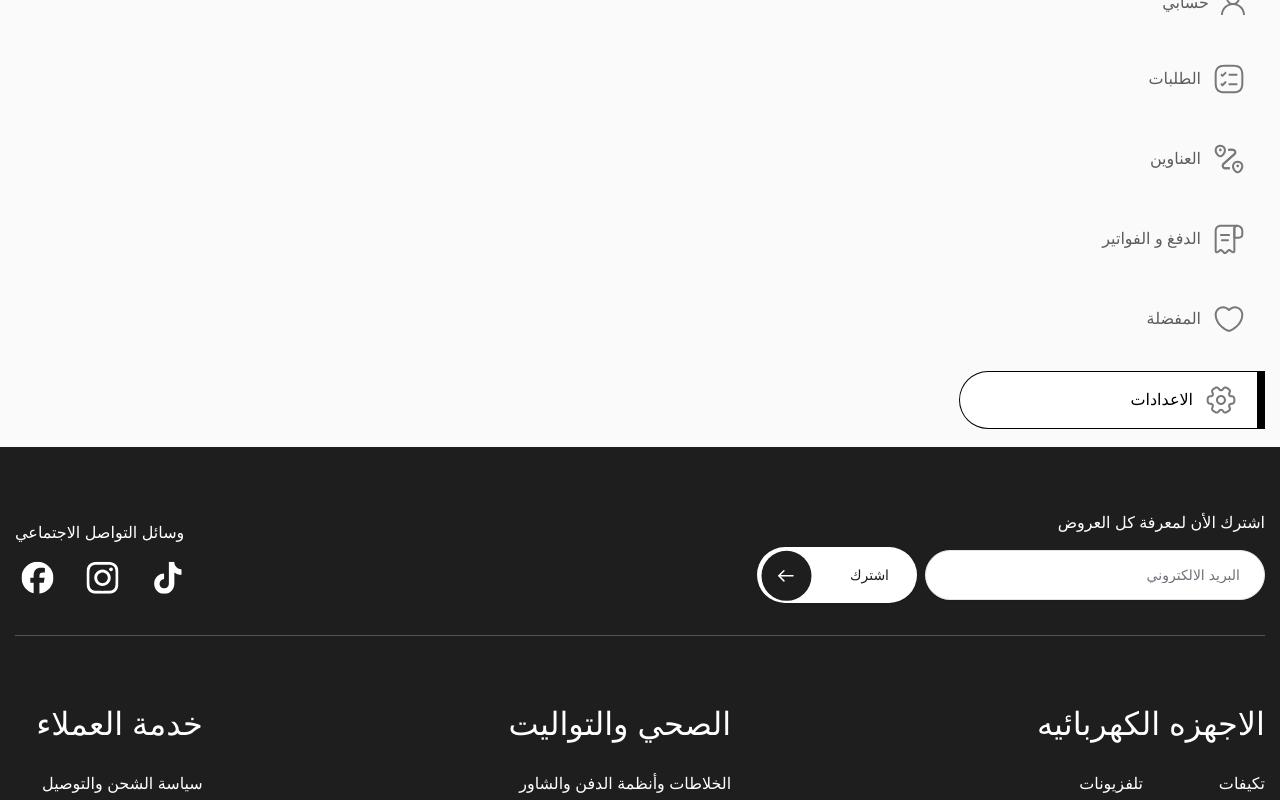
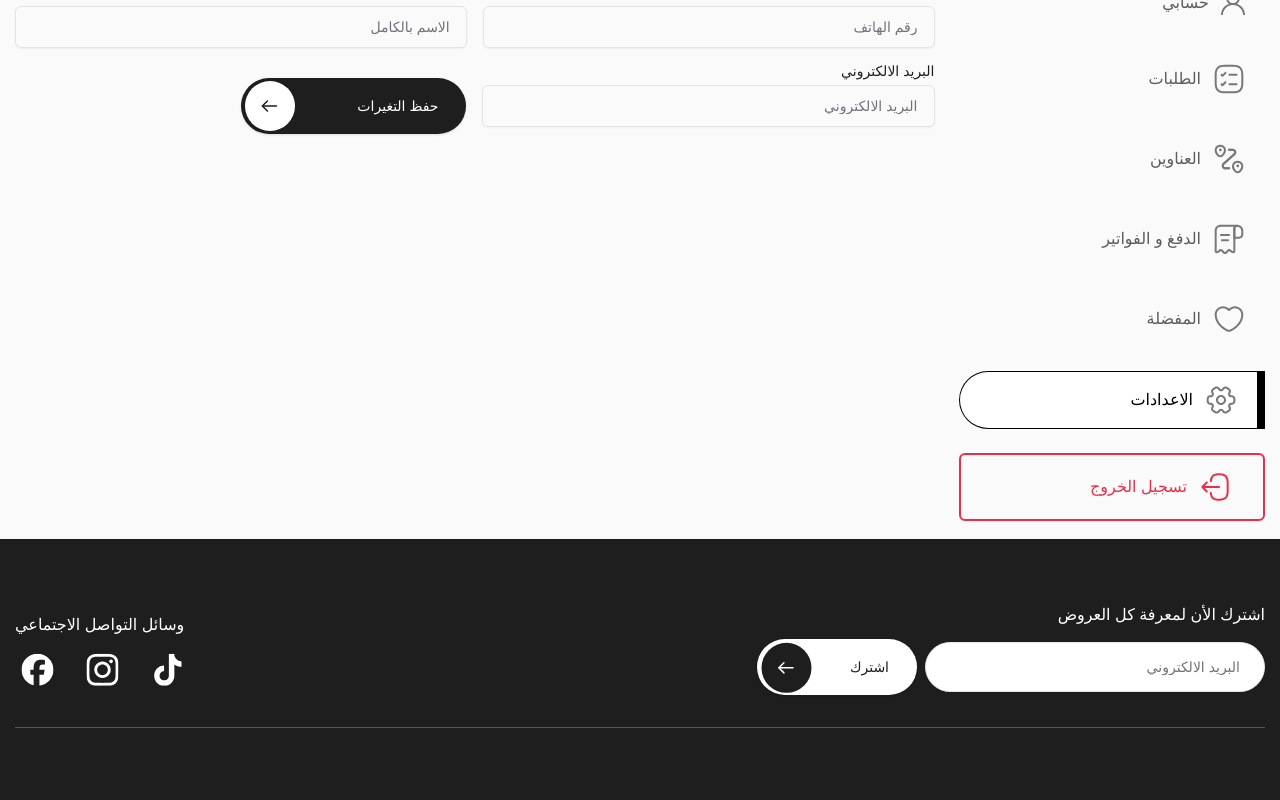
Before and after one commit to AhmedAbozaid9/musc_deploy, a Next.js app: page /account in a window 1280 px wide. Both pictures are taken after a click on the button "الاعدادات". Shown: the part 407-1207 px from the top of the page. Built offline with nearby package versions, Linux system fonts and the light colour scheme; no server answers; a web font is replaced by a local one.

Commit message:
adds missing ui

```diff
--- /dev/null
+++ b/components/Icons/account/Logout.tsx
@@ -0,0 +1,28 @@
+import React from "react";
+
+const Logout = () => {
+  return (
+    <svg
+      width="32"
+      height="32"
+      viewBox="0 0 32 32"
+      fill="none"
+      xmlns="http://www.w3.org/2000/svg"
+    >
+      <path
+        d="M20.3194 29.6933H20.146C14.226 29.6933 11.3727 27.36 10.8794 22.1333C10.826 21.5866 11.226 21.0933 11.786 21.04C12.3194 20.9866 12.826 21.4 12.8794 21.9466C13.266 26.1333 15.2394 27.6933 20.1594 27.6933H20.3327C25.7594 27.6933 27.6794 25.7733 27.6794 20.3466V11.6533C27.6794 6.22664 25.7594 4.30664 20.3327 4.30664H20.1594C15.2127 4.30664 13.2394 5.89331 12.8794 10.16C12.8127 10.7066 12.346 11.12 11.786 11.0666C11.226 11.0266 10.826 10.5333 10.866 9.98664C11.3194 4.67997 14.186 2.30664 20.146 2.30664H20.3194C26.866 2.30664 29.666 5.10664 29.666 11.6533V20.3466C29.666 26.8933 26.866 29.6933 20.3194 29.6933Z"
+        fill="#EE2D47"
+      />
+      <path
+        d="M19.9995 17H4.82617C4.27951 17 3.82617 16.5467 3.82617 16C3.82617 15.4533 4.27951 15 4.82617 15H19.9995C20.5462 15 20.9995 15.4533 20.9995 16C20.9995 16.5467 20.5462 17 19.9995 17Z"
+        fill="#EE2D47"
+      />
+      <path
+        d="M7.79927 21.4666C7.54594 21.4666 7.2926 21.3733 7.0926 21.1733L2.62594 16.7066C2.23927 16.32 2.23927 15.68 2.62594 15.2933L7.0926 10.8266C7.47927 10.44 8.11927 10.44 8.50594 10.8266C8.8926 11.2133 8.8926 11.8533 8.50594 12.24L4.74594 16L8.50594 19.76C8.8926 20.1466 8.8926 20.7866 8.50594 21.1733C8.31927 21.3733 8.0526 21.4666 7.79927 21.4666Z"
+        fill="#EE2D47"
+      />
+    </svg>
+  );
+};
+
+export default Logout;
--- a/components/pages/account/Account.tsx
+++ b/components/pages/account/Account.tsx
@@ -13,10 +13,10 @@ const Account = ({ slug, setSlug }: AccountProps) => {
   return (
     <div>
       <Orders slug={slug} setSlug={setSlug} />
-      <div className="my-4" />
-      <div className="flex gap-6">
+      <div className="my-7" />
+      <div className="flex gap-7">
         <BillsAndPayments slug={slug} setSlug={setSlug} />
-        <div className="w-1/3">
+        <div>
           <div className="flex items-center justify-between">
             <h3 className="text-xl font-semibold mb-4">العناوين</h3>
             <button
--- a/components/pages/account/AccountLayout.tsx
+++ b/components/pages/account/AccountLayout.tsx
@@ -1,6 +1,7 @@
 "ude client";
 import Brudcambs from "@/components/general/Brudcambs";
 import Loading from "@/components/general/Loading";
+import Logout from "@/components/Icons/account/Logout";
 
 import User from "@/components/Icons/account/User";
 import { sidebarContent } from "@/constants/sidebarContent";
@@ -52,6 +53,10 @@ const AccountLayout = ({ children, slug, setSlug }: LayoutProps) => {
               </p>
             </button>
           ))}
+          <button className="text-[#EE2D47] border-2 border-[#EE2D47] py-4 px-8 rounded-md flex gap-3 items-center">
+            <Logout />
+            تسجيل الخروج
+          </button>
         </div>
         <div className="w-full">{children}</div>
       </div>
--- a/components/pages/account/BillsAndPayments.tsx
+++ b/components/pages/account/BillsAndPayments.tsx
@@ -16,7 +16,7 @@ interface BillsProps {
 
 const BillsAndPayments = ({ slug, setSlug }: BillsProps) => {
   return (
-    <div>
+    <div className="w-full">
       {slug === "account" && setSlug && (
         <div className="flex items-center justify-between">
           <h3 className="text-xl font-semibold mb-4">الدفع و الفواتير</h3>
--- /dev/null
+++ b/components/pages/account/ChangeAccountForm.tsx
@@ -0,0 +1,54 @@
+import WhiteArrow from "@/components/Icons/WhiteArrow";
+import React from "react";
+import { Input } from "@/components/ui/input";
+import { Label } from "@/components/ui/label";
+import { Button } from "@/components/ui/button";
+import { useForm } from "react-hook-form";
+
+const ChangeAccountForm: React.FC = () => {
+  return (
+    <form className="flex flex-col py-6 w-full gap-4">
+      <div className="flex gap-4 w-full">
+        <div className="flex flex-col space-y-2 w-full">
+          <Label htmlFor="oldPassword">رقم الهاتف</Label>
+          <Input
+            id="oldPassword"
+            type="password"
+            placeholder="رقم الهاتف"
+            className="px-4 py-5"
+          />
+        </div>
+
+        <div className="flex flex-col space-y-2 w-full">
+          <Label htmlFor="newPassword">الاسم بالكامل</Label>
+          <Input
+            className="px-4 py-5"
+            id="newPassword"
+            type="password"
+            placeholder="الاسم بالكامل"
+          />
+        </div>
+      </div>
+
+      <div className="flex flex-col max-lg:gap-2 w-full">
+        <Label htmlFor="confirmPassword">البريد الالكتروني</Label>
+        <div className="flex max-lg:flex-col justify-center lg:items-center gap-4 w-full">
+          <Input
+            id="confirmPassword"
+            type="password"
+            placeholder="البريد الالكتروني"
+            className="px-4 py-5 lg:w-1/2"
+          />
+          <div className="flex lg:w-1/2">
+            <Button className="bg-primary text-secondary w-1/2 ">
+              حفظ التغيرات
+              <WhiteArrow />
+            </Button>
+          </div>
+        </div>
+      </div>
+    </form>
+  );
+};
+
+export default ChangeAccountForm;
--- /dev/null
+++ b/components/pages/account/ChangePasswordForm.tsx
@@ -0,0 +1,50 @@
+import WhiteArrow from "@/components/Icons/WhiteArrow";
+import React from "react";
+import { Input } from "@/components/ui/input";
+import { Label } from "@/components/ui/label";
+import { Button } from "@/components/ui/button";
+import { useForm } from "react-hook-form";
+
+const ChangePasswordForm: React.FC = () => {
+  return (
+    <form className="flex flex-col py-6 sm:w-3/4 gap-6">
+      <div className="flex flex-col gap-4 w-full">
+        <div className="flex flex-col space-y-2 w-full">
+          <Label htmlFor="oldPassword">كلمة المرور القديمة</Label>
+          <Input
+            id="oldPassword"
+            type="password"
+            placeholder="كلمة المرور القديمة"
+            className="px-4 py-5"
+          />
+        </div>
+
+        <div className="flex flex-col space-y-2 w-full">
+          <Label htmlFor="newPassword">كلمة المرور الجديدة</Label>
+          <Input
+            className="px-4 py-5"
+            id="newPassword"
+            type="password"
+            placeholder="كلمة المرور الجديدة"
+          />
+        </div>
+
+        <div className="flex flex-col space-y-2 w-full">
+          <Label htmlFor="newPassword">تأكيد كلمة المرور الجديدة</Label>
+          <Input
+            className="px-4 py-5"
+            id="newPassword"
+            type="password"
+            placeholder="تأكيد كلمة المرور الجديدة"
+          />
+        </div>
+      </div>
+      <Button className="bg-primary text-secondary w-1/2 max-lg:w-full">
+        حفظ التغيرات
+        <WhiteArrow />
+      </Button>
+    </form>
+  );
+};
+
+export default ChangePasswordForm;
--- a/components/pages/account/MainAccount.tsx
+++ b/components/pages/account/MainAccount.tsx
@@ -7,6 +7,7 @@ import Addresses from "@/components/pages/account/Addresses";
 import BillsAndPayments from "@/components/pages/account/BillsAndPayments";
 import Favorites from "@/components/pages/account/Favorites";
 import Orders from "@/components/pages/account/Orders";
+import Settings from "@/components/pages/account/Settings";
 import { sidebarContent } from "@/constants/sidebarContent";
 import React, { useState } from "react";
 
@@ -24,6 +25,7 @@ const MainAccount = () => {
           {slug === "bills" && <BillsAndPayments />}
           {slug === "addresses" && <Addresses />}
           {slug === "favorites" && <Favorites />}
+          {slug === "settings" && <Settings />}
         </div>
       </AccountLayout>
     </div>
--- /dev/null
+++ b/components/pages/account/Settings.tsx
@@ -0,0 +1,35 @@
+import React, { useState } from "react";
+import ChangePasswordForm from "@/components/pages/account/ChangePasswordForm";
+import ChangeAccountForm from "@/components/pages/account/ChangeAccountForm";
+
+const Settings = () => {
+  const [tab, setTab] = useState("account");
+
+  return (
+    <div>
+      <div className="flex w-full border-b-2  border-[#CDCDCD] gap-7">
+        <button
+          onClick={() => setTab("account")}
+          className={`relative top-0.5 pb-3 ${tab === "account" ? "text-black border-b-2 border-black" : "text-[#787878]"}`}
+        >
+          معلومات الحساب
+        </button>
+        <button
+          className={`relative top-0.5 pb-3 ${tab === "change_password" ? "text-black border-b-2 border-black" : "text-[#787878]"}`}
+          onClick={() => setTab("change_password")}
+        >
+          تغيير كلمة المرور{" "}
+        </button>
+      </div>
+      <div>
+        {tab === "change_password" ? (
+          <ChangePasswordForm />
+        ) : (
+          <ChangeAccountForm />
+        )}
+      </div>
+    </div>
+  );
+};
+
+export default Settings;
--- a/package.json
+++ b/package.json
@@ -15,6 +15,7 @@
     "@radix-ui/react-label": "^2.1.1",
     "@radix-ui/react-slot": "^1.1.0",
     "@radix-ui/react-tabs": "^1.1.2",
+    "@tanstack/react-query": "^4.36.1",
     "axios": "^1.7.9",
     "class-variance-authority": "^0.7.1",
     "clsx": "^2.1.1",
```
Also changed, not shown: 1 other file (tests, documents, lock files or other folders).
